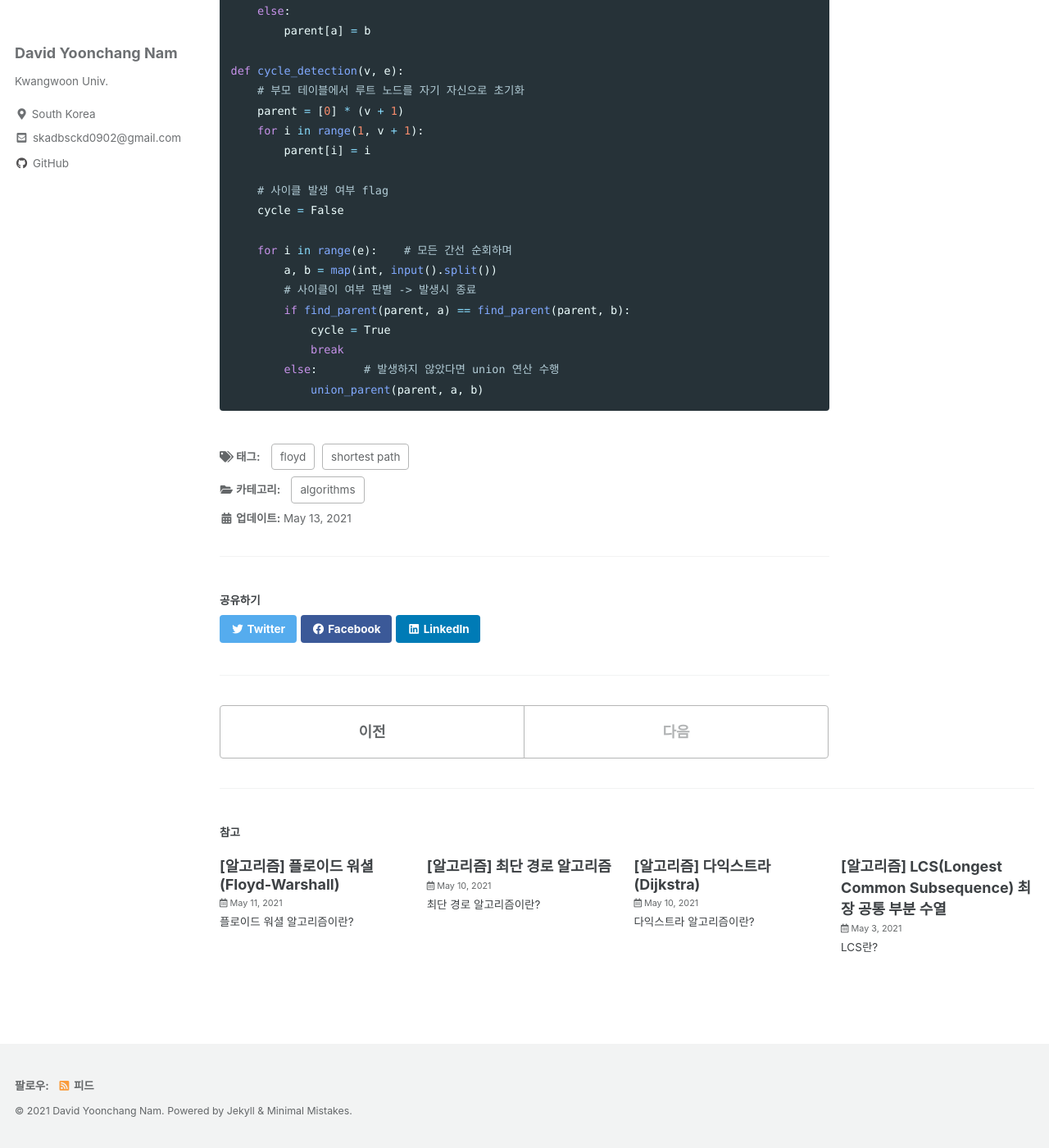
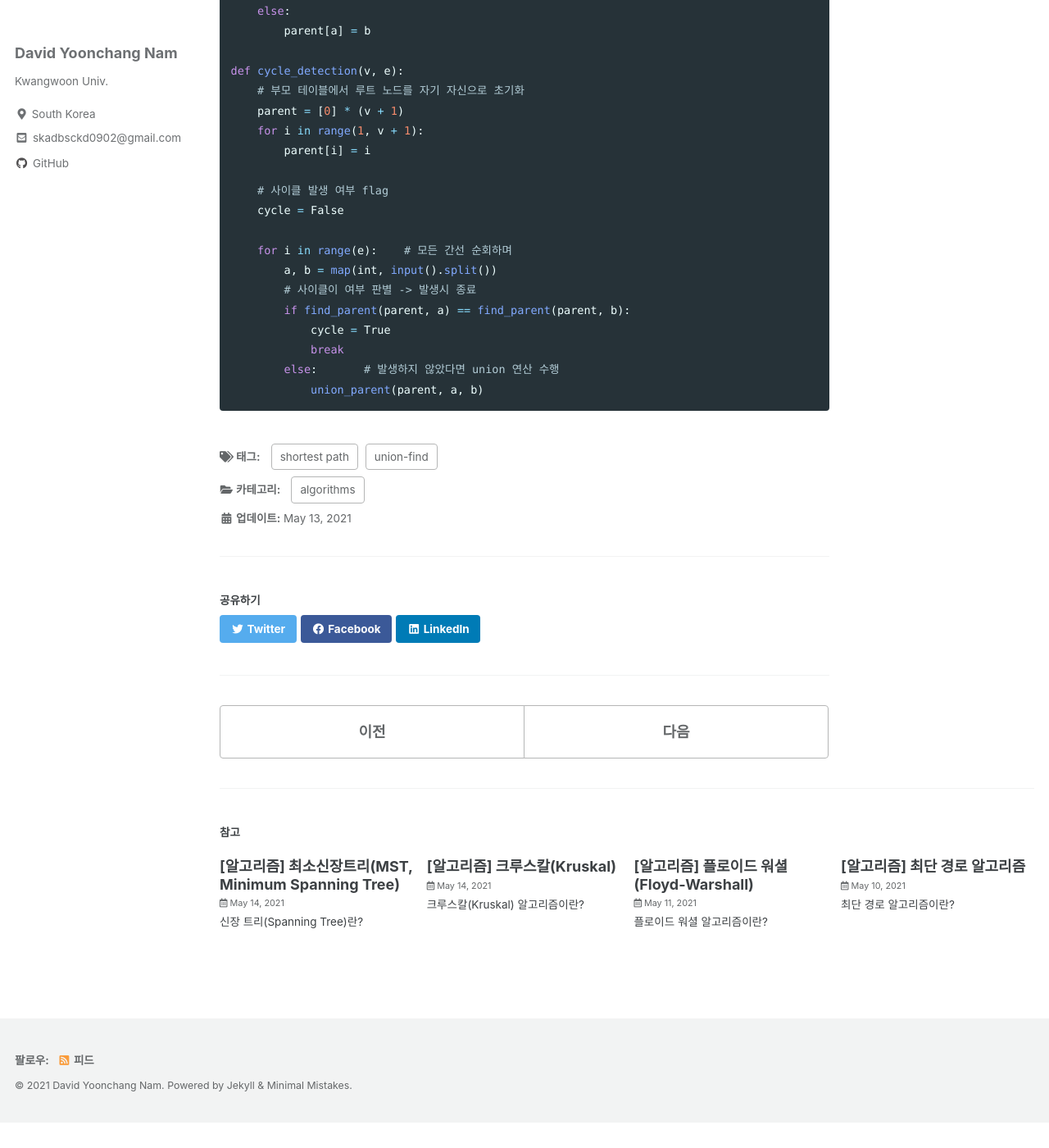
Before and after one commit to Akgop/Akgop.github.io, a Jekyll site: the page built from _posts/2021-05-13-algorithms_Union-Find.md, in a window 1280 px wide and 1400 px high, scrolled down 4157 px. Shown: the whole window at 82% size. Built offline with Jekyll 4.4.1, drawn with Linux system fonts in a browser that asks for light colours; cached includes are drawn as plain includes; after the commit the page ends 5526 px from its top, so only the background shows below that; part of the change alters nothing that is shown.

Commit message:
graph theory & kruskal

````diff
--- a/_posts/2021-05-13-algorithms_Union-Find.md
+++ b/_posts/2021-05-13-algorithms_Union-Find.md
@@ -4,7 +4,7 @@ categories:
   - algorithms
 tags:
   - shortest path
-  - floyd
+  - union-find
 toc: true
 ---
 
--- /dev/null
+++ b/_posts/2021-05-14-algorithms_Kruskal.md
@@ -0,0 +1,58 @@
+---
+title: \[알고리즘] 크루스칼(Kruskal)
+categories:
+  - algorithms
+tags:
+  - graph
+  - kruskal
+toc: true
+---
+
+### 크루스칼(Kruskal) 알고리즘이란?
+
+---
+
+크루스칼 알고리즘이란 MST(최소 신장 트리)를 찾는 알고리즘이다.
+
+- 모든 간선 데이터를 가중치에 따라 오름차순으로 정렬
+- 간선을 하나씩 확인하며 사이클 발생여부를 판별 → find연산으로 같은 집합에 속하는지 확인
+- 사이클이 발생하지 않는다 → MST집합에 포함 / 발생한다 → 포함 X
+- 모든 간선에 대해 2, 3번을 반복한다.
+
+위 알고리즘을 보면 알 수 있겠지만 간선 데이터를 오름차순으로 정렬하고 이를 순차적으로 뽑아 최적의 해를 도출할 수 있기 때문에 그리디 알고리즘으로 분류된다.
+
+시간복잡도는 모든 간선을 오름차순으로 정렬하는 것이 O(ElogE)로 가장 오래걸린다. union-find를 하는 과정은 이보다 시간복잡도가 적기 때문에 크루스칼 알고리즘의 시간복잡도는 O(ElogE)이다.
+
+### 구현(Python)
+
+---
+
+```python
+def find(x, parent[x]):
+    if x != parent[x]:
+        parent[x] = find_parent(parent[x], parent)
+    return parent[x]
+
+def union(a, b, parent):
+    a = find(a, parent)
+    b = find(b, parent)
+    if a < b:
+        parent[b] = a
+    else:
+        parent[a] = b
+
+def solution(v, edges):    # edges = [cost, a, b]
+    parent = [0] * (v + 1)
+    for i in range(v):
+        parent[i] = i
+
+    edges.sort()    # 오름차순 정렬
+
+    answer = 0
+    for cost, a, b in edges:
+        # 사이클이 발생하지 않는 경우에 대해서만 MST에 포함
+        if find(a, parent) == find(b, parent):
+            union(a, b, parent)
+            answer += cost
+    return answer
+```
--- /dev/null
+++ b/_posts/2021-05-14-algorithms_MST.md
@@ -0,0 +1,32 @@
+---
+title: \[알고리즘] 최소신장트리(MST, Minimum Spanning Tree)
+categories:
+  - algorithms
+tags:
+  - graph
+  - minimum spanning tree
+toc: true
+---
+
+### 신장 트리(Spanning Tree)란?
+
+---
+
+신장 트리란 하나의 그래프에 대해 다음 조건을 만족해야한다.
+
+- 모든 노드 포함, 모두 서로 연결
+- 사이클이 존재하지 않는 부분 그래프 = 트리의 성립 조건
+
+### 최소 신장 트리(Mimum Spanning Tree)란?
+
+---
+
+가능한 모든 신장 트리중, 최소한의 비용을 갖는 신장트리. 즉, 이어진 간선의 합이 최소가 되는 신장트리.
+
+### 최소 신장 트리를 구하는 알고리즘
+
+---
+
+[크루스칼(Kruskal)](https://akgop.github.io/algorithms/algorithms_Kruskal)
+
+번외: 왜 span인가? → span의 뜻 중, 두 곳을 걸친다, 뻗어나간다 라는 의미가 있다. 따라서 spanning tree라고 할 때 모든 노드를 걸친 트리 정도로 이해하면 될듯 싶다.
````
